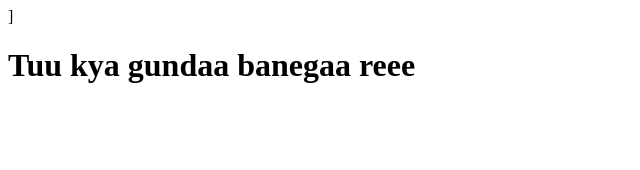
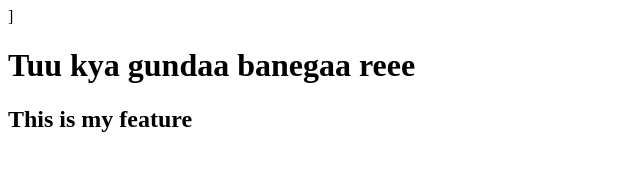
Before and after one commit to WebWalla/localRepo, a plain HTML site: page index.html in a window 1280 px wide. Shown: the whole page, without its empty margins (0-640 px from the left). Drawn offline with Linux system fonts and the light colour scheme.

Commit message:
added new feature

```diff
--- a/index.html
+++ b/index.html
@@ -8,5 +8,6 @@
 </head>
 <body>
     <h1>Tuu kya gundaa banegaa reee</h1>
+    <h2>This is my feature</h2>
 </body>
 </html>
```
